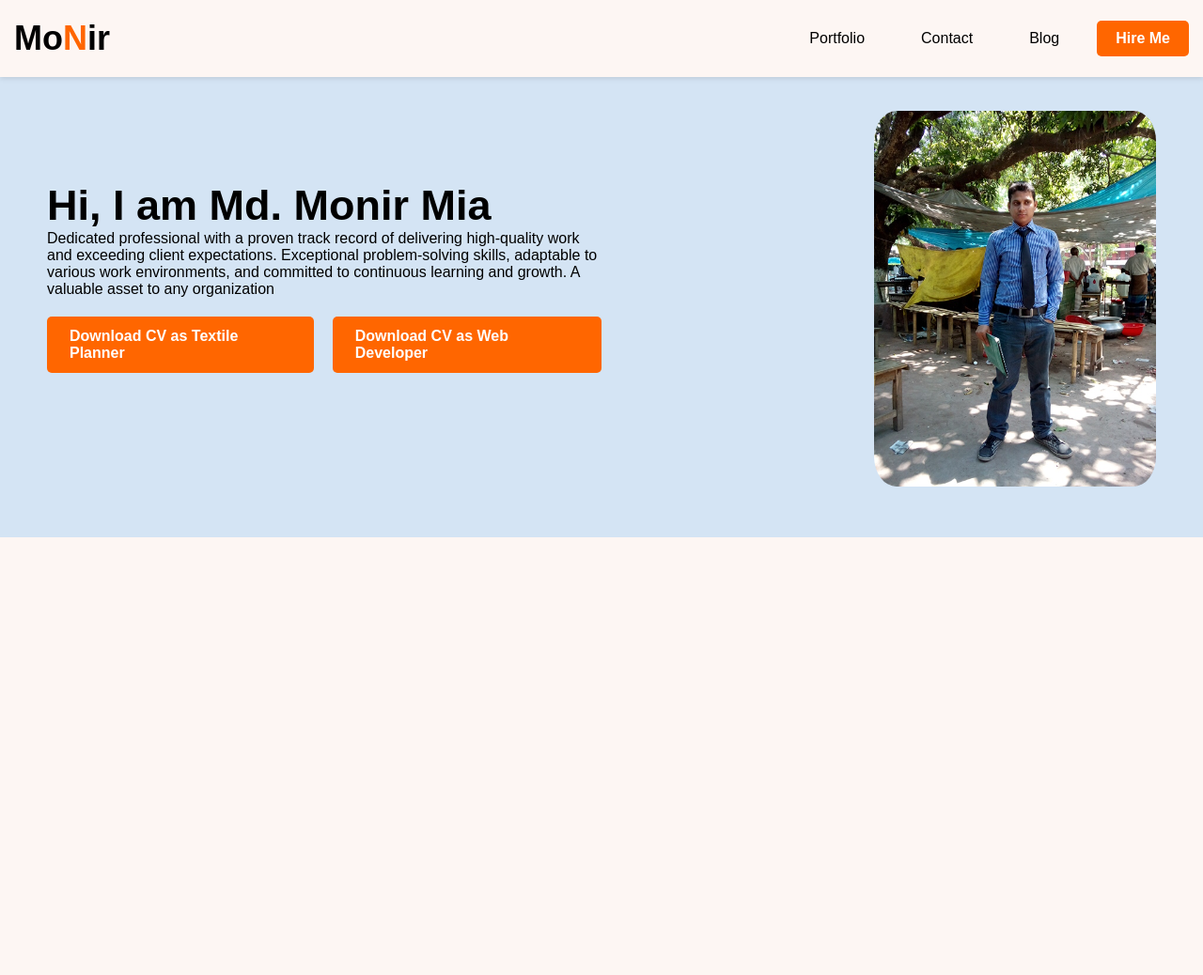
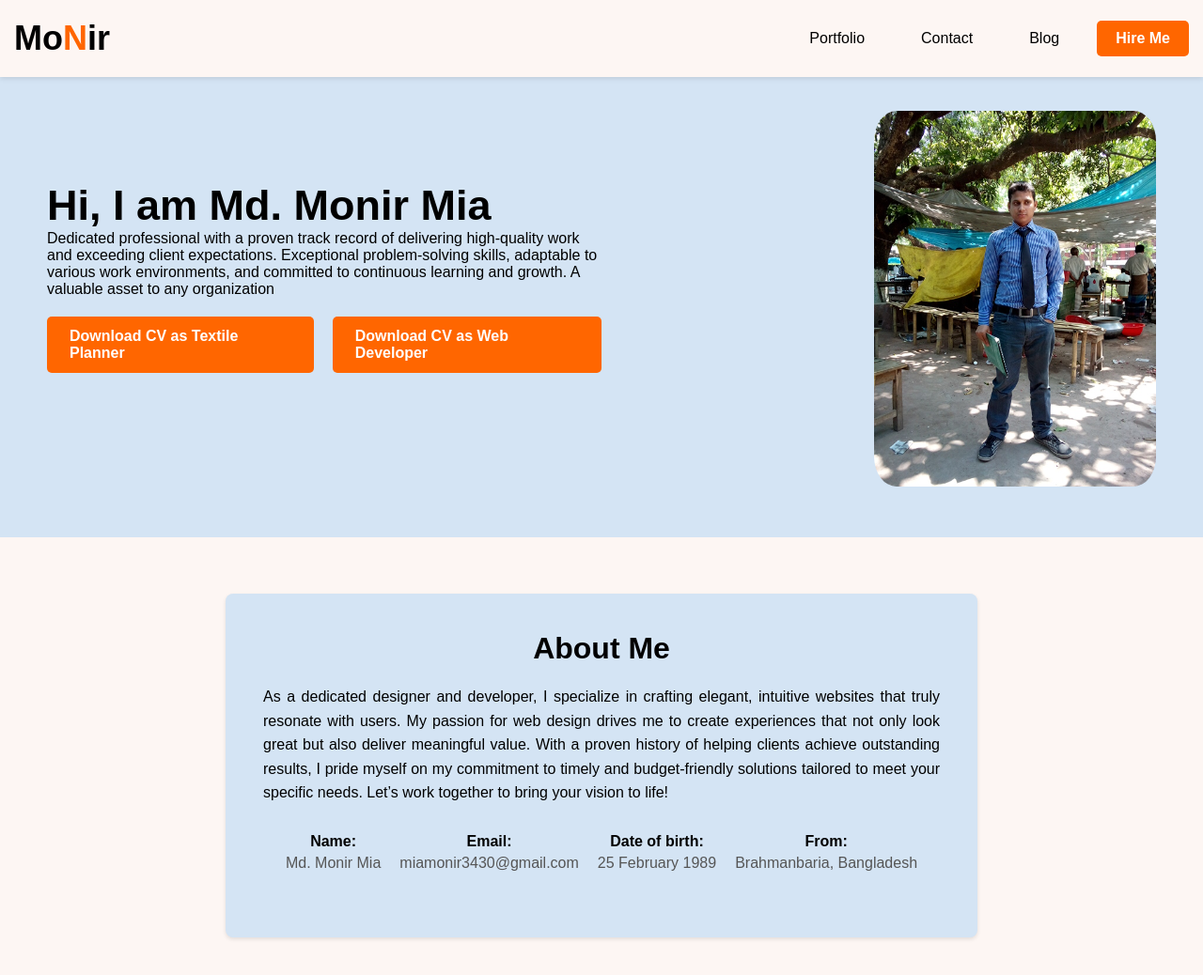
Before and after one commit to monir3430/my_portfolio, a plain HTML site: page index.html in a window 1280 px wide. Shown: the whole page at 94% size. Before the commit the page ends 800 px from the top, so only its background shows below. Drawn offline with Linux system fonts and the light colour scheme.

Commit message:
about-me

```diff
--- a/index.html
+++ b/index.html
@@ -48,6 +48,32 @@
 
     </section>
 
+    <div class="container">
+        <div class="about-me">
+            <h1>About Me</h1>
+            <p>As a dedicated designer and developer, I specialize in crafting elegant, intuitive websites that truly resonate with users. My passion for web design drives me to create experiences that not only look great but also deliver meaningful value. With a proven history of helping clients achieve outstanding results, I pride myself on my commitment to timely and budget-friendly solutions tailored to meet your specific needs. Let’s work together to bring your vision to life!
+            </p>
+            <div class="info">
+                <div class="info-item">
+                    <span class="label">Name:</span>
+                    <span class="value">Md. Monir Mia</span>
+                </div>
+                <div class="info-item">
+                    <span class="label">Email:</span>
+                    <span class="value">miamonir3430@gmail.com</span>
+                </div>
+                <div class="info-item">
+                    <span class="label">Date of birth:</span>
+                    <span class="value">25 February 1989</span>
+                </div>
+                <div class="info-item">
+                    <span class="label">From:</span>
+                    <span class="value">Brahmanbaria, Bangladesh</span>
+                </div>
+            </div>
+        </div>
+    </div>
+
     <script src="script.js"></script>
 
 </body>
--- a/styles.css
+++ b/styles.css
@@ -210,3 +210,69 @@ body{
         font-size: 14px;
     }
 }
+
+
+
+
+/* Container styles */
+.container {
+    max-width: 800px;
+    margin: 60px auto;
+    background-color: #d4e4f4;
+    padding: 40px;
+    border-radius: 8px;
+    box-shadow: 0 2px 4px rgba(0, 0, 0, 0.1);
+}
+
+/* About Me styles */
+.about-me {
+    text-align: center;
+}
+
+.about-me h1 {
+    margin-bottom: 20px;
+}
+
+.about-me p {
+    margin-bottom: 30px;
+    line-height: 1.6;
+    text-align: justify;
+}
+
+.info {
+    margin: 20px;
+    display: flex;
+    flex-wrap: wrap;
+    justify-content: center;
+    gap: 20px;
+}
+
+.info-item {
+    margin-bottom: 10px;
+    display: block;
+    align-items: center;
+    gap: 10px;
+}
+
+.label {
+    display: block;
+    font-weight: bold;
+}
+
+.value {
+    display: block;
+    margin-top: 5px;
+    color: #555;
+}
+
+/* Responsive styles */
+@media (max-width: 600px) {
+    .container {
+        padding: 20px;
+    }
+
+    .info {
+        flex-direction: column;
+        align-items: center;
+    }
+}
```
